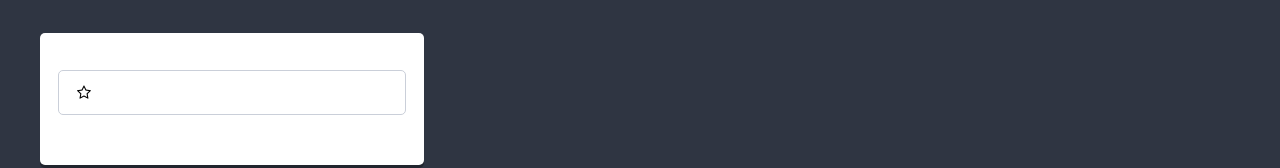
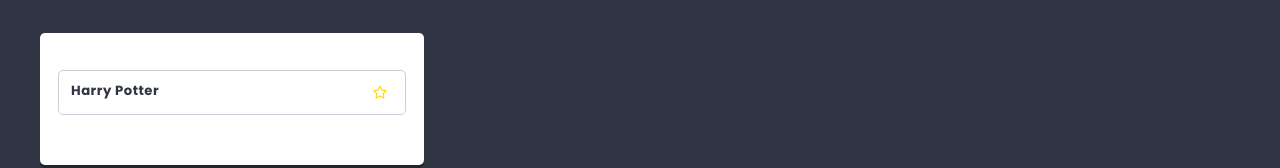
Before and after one commit to juliachanas/React-firstSteps, a React (Create React App) app: page /favorite in a window 1280 px wide. Shown: the part 150-318 px from the top of the page. Built offline with nearby package versions, Linux system fonts and the light colour scheme.

Commit message:
Add props of card to Favorite.js

```diff
--- a/src/components/Favorite/Favorite.js
+++ b/src/components/Favorite/Favorite.js
@@ -14,9 +14,13 @@
       <div className={styles.favorites}>
         <ul className={styles.cards}>
           {favoritedCards.map((card) => (
-            <Card key={card.id} className={styles.cards}>
-              {card.title}
-            </Card>
+            <Card
+              key={card.id}
+              className={styles.cards}
+              cardId={card.id}
+              title={card.title}
+              isFavorite={card.isFavorite}
+            />
           ))}
         </ul>
       </div>
```
